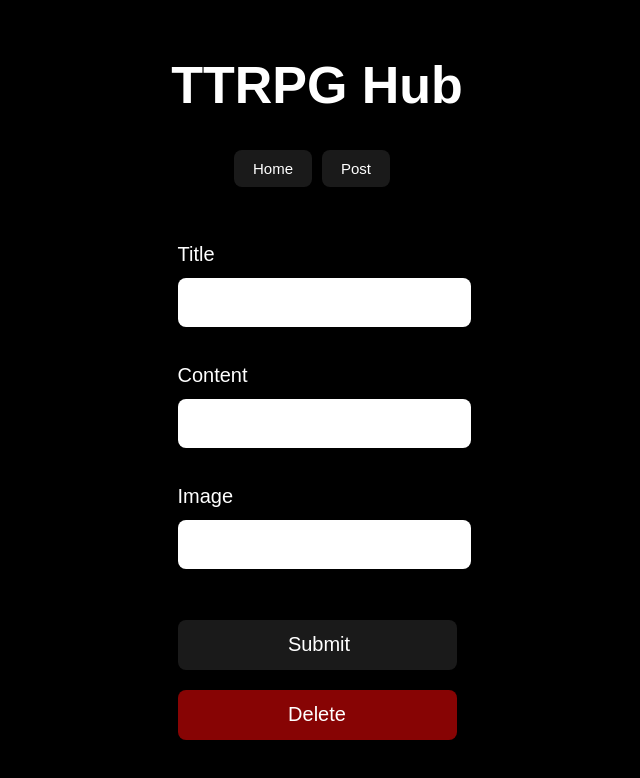
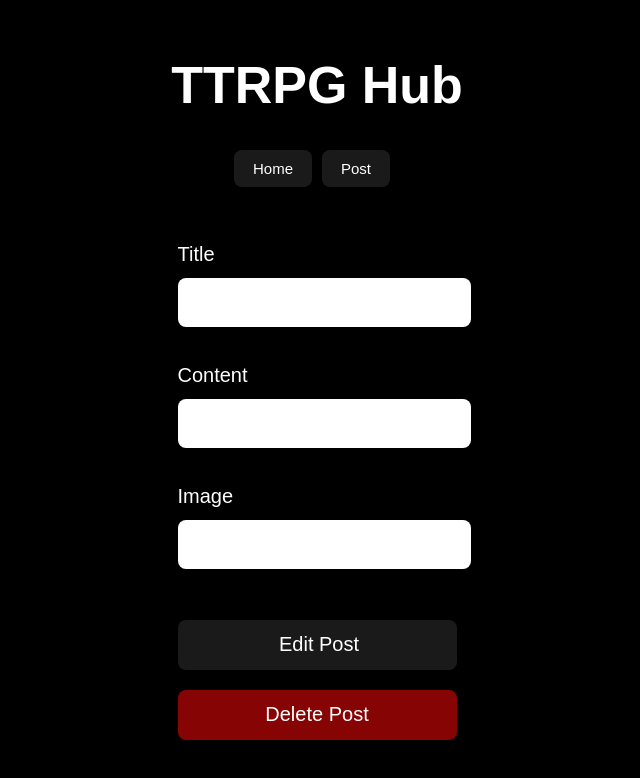
Before and after one commit to acastrofarias/web102_final, a React (Create React App) app in the folder client/: page /1/edit in a window 1280 px wide. Shown: the top 778 px of the page, without its empty margins (323-963 px from the left). Built offline with nearby package versions, Linux system fonts and the light colour scheme; no server answers; the database is empty; what javascript-time-ago would draw is missing.

Commit message:
button text edited

```diff
--- a/client/src/pages/EditPost.js
+++ b/client/src/pages/EditPost.js
@@ -55,8 +55,8 @@ const EditPost = ({data}) => {
                 <input type="text" id="image_url" name="image_url" onChange={handleChange}/><br />
                 <br/>
 
-                <input type="submit" value="Submit" onClick={updatePost}/>
-                <button className="deleteButton" onClick={deletePost}>Delete</button>
+                <input type="submit" value="Edit Post" onClick={updatePost}/>
+                <button className="deleteButton" onClick={deletePost}>Delete Post</button>
             </form>
         </div>
     )
```
